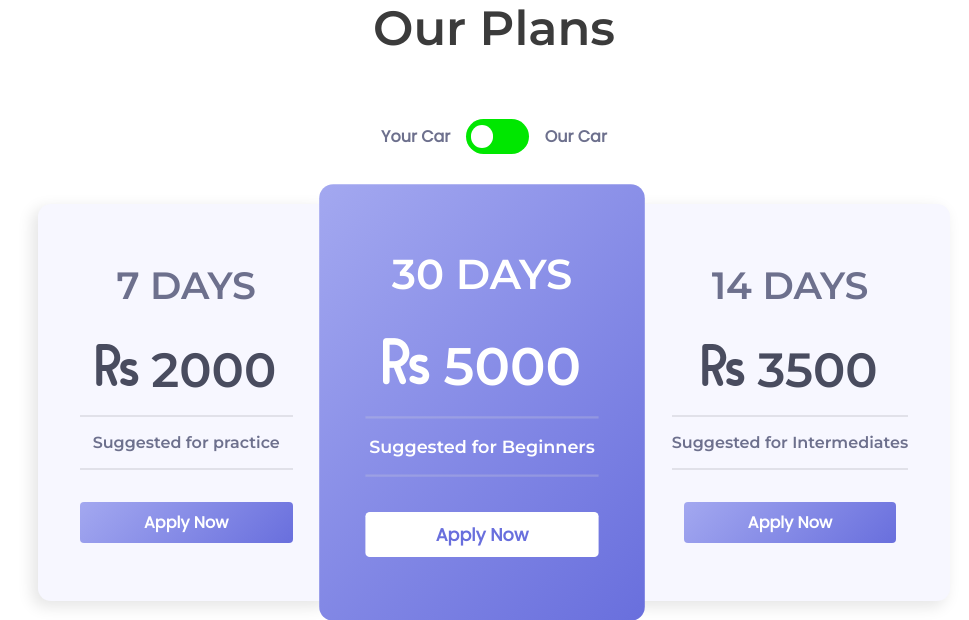
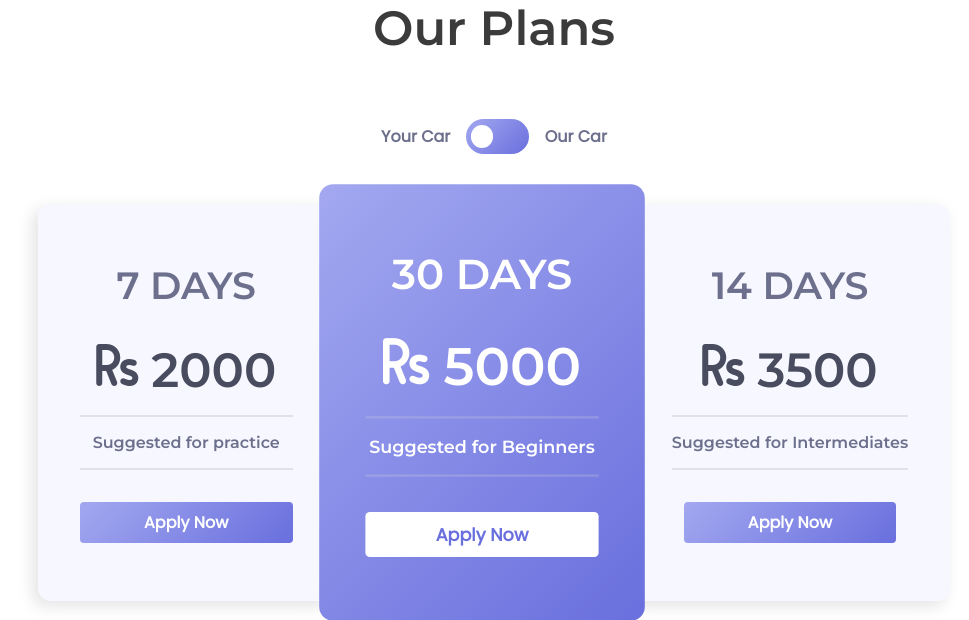
Before and after one commit to rickbhatt/confidentdriver, a Django app: page /price in a window 1280 px wide. Shown: the part 205-825 px from the top of the page, without its empty margins (146-1115 px from the left). Run offline with Django 3.2, Linux system fonts and the light colour scheme; parts of the project's set-up code (start-up, migrations or seed data) failed here and were passed over; some libraries are stand-ins or nearby versions; some web fonts are replaced.

```diff
--- a/static/css/price.css
+++ b/static/css/price.css
@@ -146,8 +146,8 @@
 
 .sub
 {
-    background: rgb(0, 231, 0) /*linear-gradient(135deg, rgba(163, 168, 240, 1) 0%,
-    rgba(105, 111, 221, 1) 100%)*/;
+    background:linear-gradient(135deg, rgba(163, 168, 240, 1) 0%,
+    rgba(105, 111, 221, 1) 100%);
     display: flex;
     justify-content: flex-start;
     align-items: center;
```
